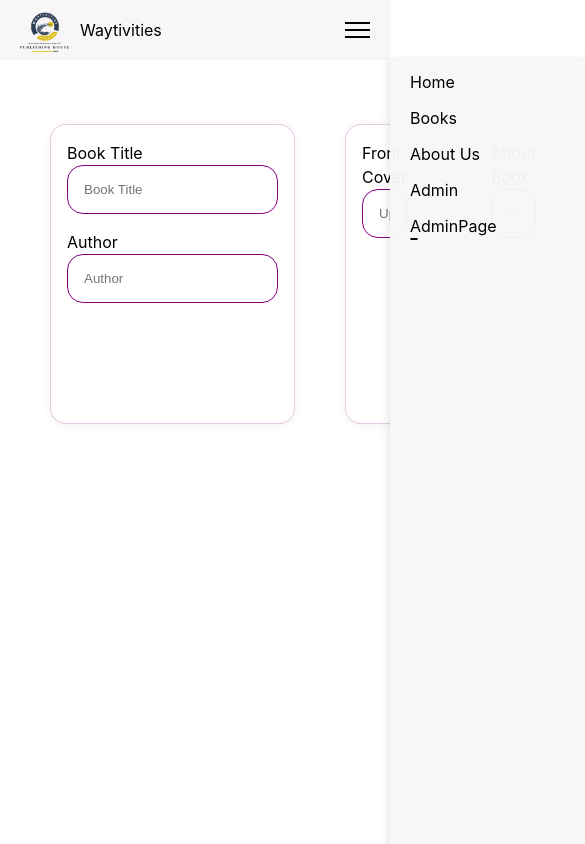
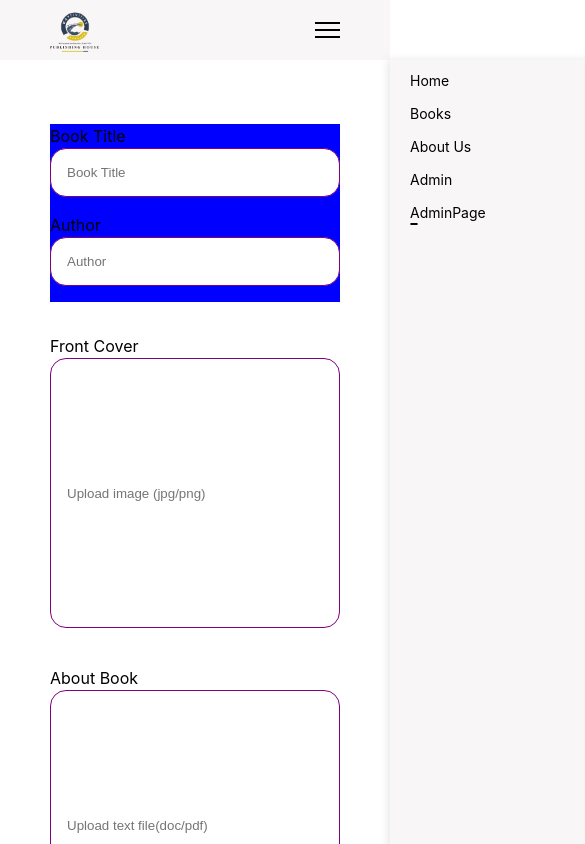
Before and after one commit to Confinesofgrace/waytivities3, a React (Vite) app: page /adminpage in a window 390 px wide. Shown: the top 844 px of the page, 585 px wide, since content can reach past the window. Built offline with nearby package versions, Linux system fonts and the light colour scheme.

Commit message:
Small fixes to Navbar and AdminPage

```diff
--- a/src/Components/Navbar.css
+++ b/src/Components/Navbar.css
@@ -23,11 +23,14 @@ nav
   display: flex;
   justify-content: center;
   align-items: center;
-  gap: 80px;
+  gap: 45px;
+  font-size: 14px;
 }
 
+
 @media screen and (max-width: 900px) {
-  #nav-center {
+  #nav-center
+  {
     flex-direction: column;
     justify-content:flex-start;
     align-items: flex-start;
@@ -91,7 +94,6 @@ nav
     display: none;
 }
 
-/* Optional: Hover effect for underline */
 #navs:hover hr
 {
     visibility: visible;
@@ -122,7 +124,7 @@ nav
 
   nav
   {
-    padding: 0 20px;
+
     justify-content: space-between;
   }
 }
--- a/src/Components/Navbar.jsx
+++ b/src/Components/Navbar.jsx
@@ -33,7 +33,8 @@ function Navbar() {
                                 objectFit:'scale-down'}} />
                             </div>
 
-                            <p>Waytivities</p>
+                            {/* <p>Waytivities</p> */}
+
 
                         </div>
 
--- a/src/Pages/Admin/AdminPage.css
+++ b/src/Pages/Admin/AdminPage.css
@@ -1,12 +1,22 @@
 #adminPage-layout
 {
     display: flex;
+    /*
     flex-wrap: wrap;
     gap: 32px;
+    */
     padding: 32px 0;
 }
 
-.admin-section
+#book-upload
+{
+  display: flex;
+  justify-content: space-between;
+  gap: 50px;
+  padding-top: 32px;
+}
+
+.admin-sectio
 {
   border: 1px solid rgba(128, 0, 128, 0.2);
   border-radius: 16px;
@@ -22,12 +32,14 @@
     display: flex;
     flex-direction: column;
 
+    background-color: blue;
+
 }
 
 
-#for-title, #for-cover, #for-aboutBook, #for-intro
+ #for-cover, #for-aboutBook, #for-intro
 {
-   height: 300px;
+  height: 300px;
 
 }
 
@@ -60,16 +72,20 @@
 
 
 @media screen and (max-width: 900px) {
-  #adminPage-layout {
+  #book-upload
+  {
     flex-direction: column;
     gap: 32px;
   }
 
+  /*
   .admin-section {
     width: 100%;
   }
 
+
   #for-admin-input2 {
     height: auto;
   }
+    */
 }
--- a/src/Pages/Admin/AdminPage.jsx
+++ b/src/Pages/Admin/AdminPage.jsx
@@ -7,8 +7,7 @@ function AdminPage() {
 
             <div id='adminPage-layout'>
 
-                <div style={{display:'flex', justifyContent:'space-between', gap:'50px', paddingTop:'32px',
-                }} >
+                <div id='book-upload'>
                     <div className="admin-section" id='for-title'>
 
                         <label htmlFor="book-title">Book Title</label>
```
